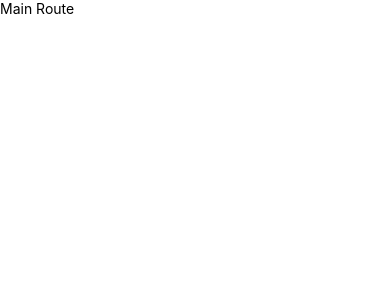
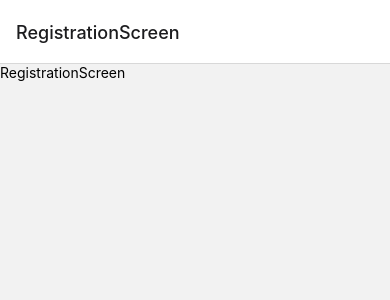
Before and after one commit to MohammadWaleed/NYTimes, a React Native app: screen / in a window 390 px wide. Shown: the top 300 px of the page. Built offline with nearby package versions, Linux system fonts and the light colour scheme.

Commit message:
add base routes

```diff
--- a/App.tsx
+++ b/App.tsx
@@ -6,14 +6,20 @@
  */
 
 import React from "react";
-import Main from "./src/routes";
+import { Main } from "./src/routes";
+import GlobalState from "./src/store/global";
+import { OnStart } from "./src/OnStart";
 
 
 function App(): JSX.Element {
 
 
   return (
-    <Main />
+    <GlobalState>
+      <OnStart>
+        <Main />
+      </OnStart>
+    </GlobalState>
   );
 }
 
--- a/package.json
+++ b/package.json
@@ -10,7 +10,9 @@
     "test": "jest"
   },
   "dependencies": {
+    "@react-navigation/bottom-tabs": "^6.5.4",
     "@react-navigation/native": "^6.1.3",
+    "@react-navigation/native-stack": "^6.9.9",
     "axios": "^1.3.1",
     "i18next": "^22.4.9",
     "moment": "^2.29.4",
--- /dev/null
+++ b/src/OnStart.jsx
@@ -0,0 +1,30 @@
+import * as React from "react";
+import { useContext, useEffect } from "react";
+import { GlobalContext } from "./store/global";
+
+
+export const OnStart = ({ children }) => {
+
+  const { setState } = useContext(GlobalContext);
+
+
+  useEffect(() => {
+
+    setTimeout(() => {
+
+      //TODO: Get saved user info from storage and set it
+
+      setState({
+        appInitiating: false,
+      });
+    }, 2000);
+
+  });
+
+  return (
+    <>
+      {children}
+    </>
+  );
+
+};
--- a/src/routes/index.js
+++ b/src/routes/index.js
@@ -1,18 +1,26 @@
 import * as React from "react";
-import { SafeAreaView, StatusBar, Text } from "react-native";
+import { useContext } from "react";
+import { SafeAreaView } from "react-native";
+import { SplashScreen } from "../screens/splash";
+import { GlobalContext } from "../store/global";
+import { PublicNavigation } from "./public";
+import { PrivateNavigation } from "./private";
 
 
-const Main = () => {
+export const Main = () => {
 
+  const { state } = useContext(GlobalContext);
 
   return (
-    <SafeAreaView>
-      <StatusBar />
-      <Text>Main Route</Text>
+    <SafeAreaView style={{ flex: 1 }}>
+      {state.appInitiating ? <SplashScreen /> : null}
+      {!state.appInitiating && !state.userInfo ?
+        <PublicNavigation />
+        : null}
+      {!state.appInitiating && state.userInfo ?
+        <PrivateNavigation />
+        : null}
     </SafeAreaView>
   );
 
 };
-
-
-export default Main;
--- /dev/null
+++ b/src/routes/private.js
@@ -0,0 +1,31 @@
+import * as React from "react";
+import { NavigationContainer } from "@react-navigation/native";
+import { View } from "react-native";
+import { createBottomTabNavigator } from "@react-navigation/bottom-tabs";
+import { DashboardScreen } from "../screens/dashboard";
+import { MoreScreen } from "../screens/more";
+
+export const PrivateNavigation = (props) => {
+
+
+  const TabNavigation = createBottomTabNavigator();
+
+  return (
+    <View style={{ flex: 1 }}>
+      <NavigationContainer>
+        <TabNavigation.Navigator
+          headerMode={"none"}
+          initialRouteName={props.initialRouteName}>
+          <TabNavigation.Screen
+            name={"DashboardScreen"}
+            component={DashboardScreen}
+          />
+          <TabNavigation.Screen
+            name={"MoreScreen"}
+            component={MoreScreen}
+          />
+        </TabNavigation.Navigator>
+      </NavigationContainer>
+    </View>
+  );
+};
--- /dev/null
+++ b/src/routes/public.js
@@ -0,0 +1,26 @@
+import * as React from "react";
+import { NavigationContainer } from "@react-navigation/native";
+import { createNativeStackNavigator } from "@react-navigation/native-stack";
+import { RegistrationScreen } from "../screens/registration";
+import { View } from "react-native";
+
+export const PublicNavigation = (props) => {
+
+
+  const StackNavigation = createNativeStackNavigator();
+
+  return (
+    <View style={{ flex: 1 }}>
+      <NavigationContainer>
+        <StackNavigation.Navigator
+          headerMode={"none"}
+          initialRouteName={props.initialRouteName}>
+          <StackNavigation.Screen
+            name={"RegistrationScreen"}
+            component={RegistrationScreen}
+          />
+        </StackNavigation.Navigator>
+      </NavigationContainer>
+    </View>
+  );
+};
--- /dev/null
+++ b/src/screens/dashboard/index.jsx
@@ -0,0 +1,10 @@
+import * as React from 'react';
+import { Text } from "react-native";
+
+export const DashboardScreen = ()=>{
+
+
+  return <Text>DashboardScreen</Text>
+
+
+};
--- /dev/null
+++ b/src/screens/more/index.jsx
@@ -0,0 +1,10 @@
+import * as React from 'react';
+import { Text } from "react-native";
+
+export const MoreScreen = ()=>{
+
+
+  return <Text>MoreScreen</Text>
+
+
+};
--- /dev/null
+++ b/src/screens/registration/index.jsx
@@ -0,0 +1,12 @@
+import * as React from "react";
+import { Text, View } from "react-native";
+
+export const RegistrationScreen = () => {
+
+
+  return (
+    <View style={{ flex: 1 }}>
+      <Text>RegistrationScreen</Text>
+    </View>
+  );
+};
--- /dev/null
+++ b/src/screens/splash/index.jsx
@@ -0,0 +1,10 @@
+import * as React from "react";
+import { Text } from "react-native";
+import { useContext, useEffect } from "react";
+import { GlobalContext } from "../../store/global";
+
+export const SplashScreen = () => {
+
+  return <Text>SplashScreen</Text>;
+
+};
--- /dev/null
+++ b/src/store/global.jsx
@@ -0,0 +1,27 @@
+import * as React from "react";
+import { createContext, ReactNode, useState } from "react";
+
+
+export const GlobalContext = createContext(null);
+
+const GlobalState = ({ children }) => {
+
+  const defaultState = {
+    appInitiating: true,
+  };
+
+  const [state, setState] = useState(defaultState);
+
+  const context = {
+    state: state,
+    setState: setState
+  };
+
+  return (
+    <GlobalContext.Provider value={context}>
+      {children}
+    </GlobalContext.Provider>
+  );
+};
+
+export default GlobalState;
```
Also changed, not shown: 3 other files (tests, documents, lock files or other folders).
